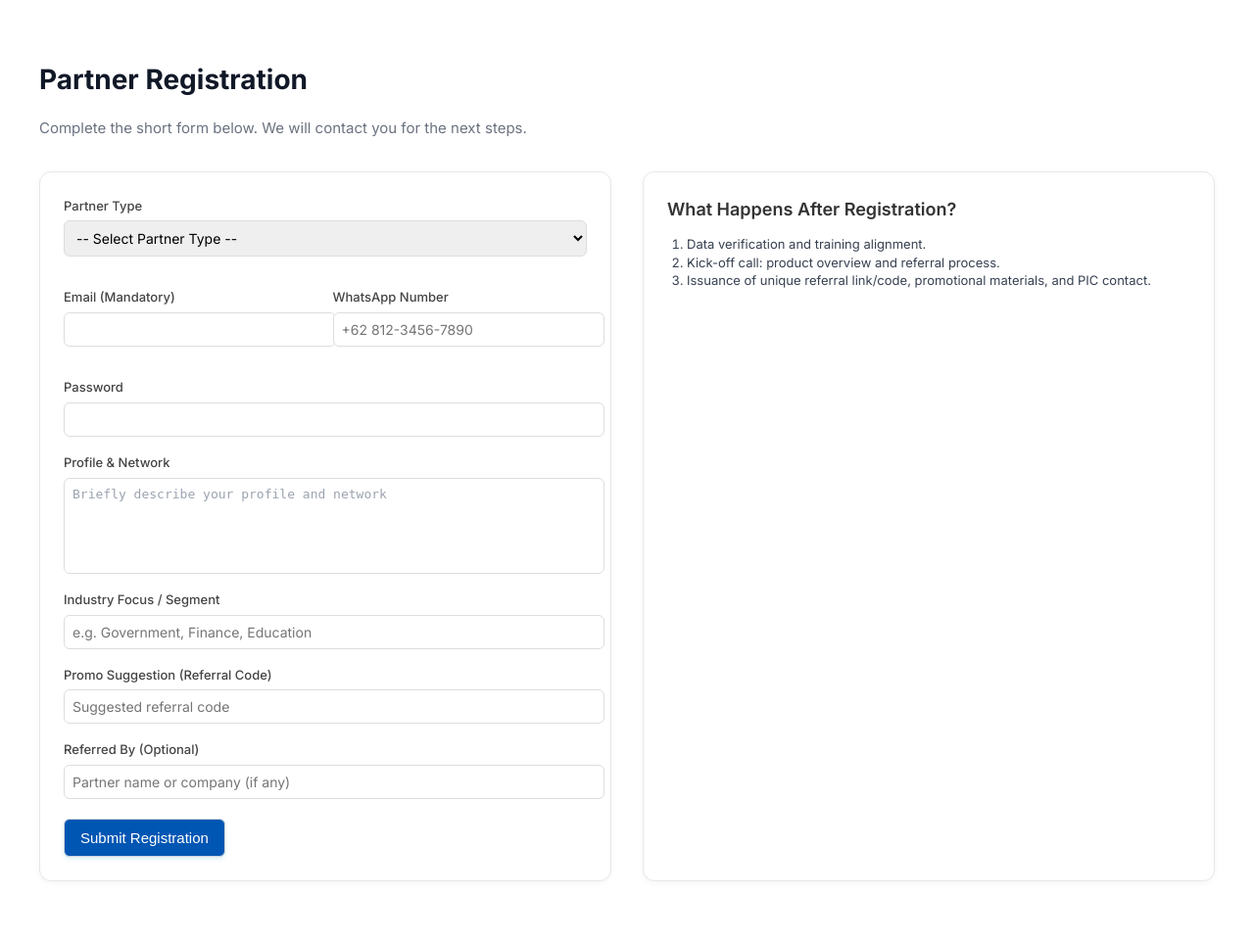
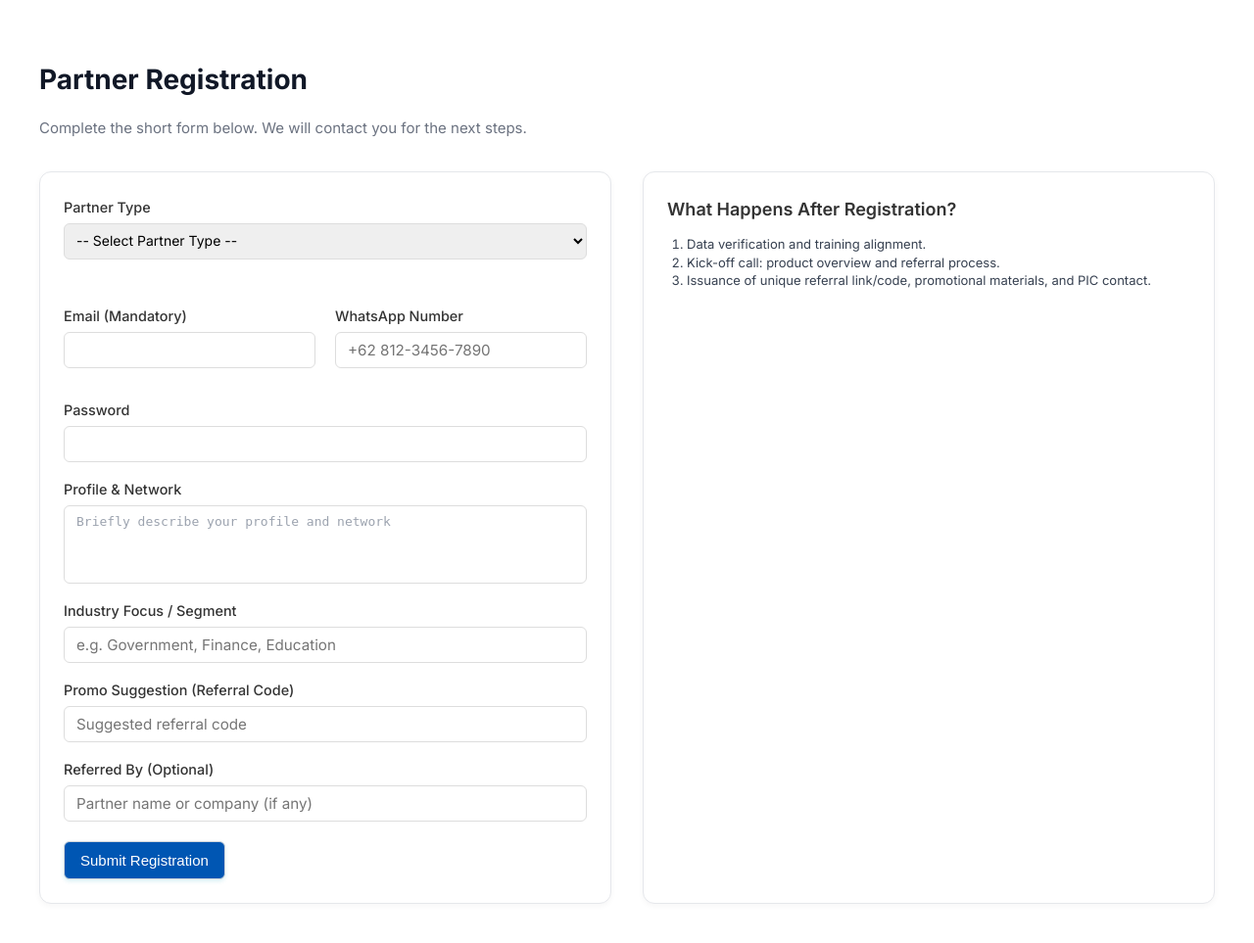
Before and after one commit to Guswann/Rayterton-Partner-Regis, a PHP site: page /input.php in a window 1280 px wide. Shown: the whole page at 98% size. Before the commit the page ends 900 px from the top, so only its background shows below. Run offline with PHP 8.4, Linux system fonts and the light colour scheme.

Commit message:
baru mantap

```diff
--- a/public/input.php
+++ b/public/input.php
@@ -119,22 +119,37 @@ if (isset($_POST['submit'])) {
 
         .form-row {
     display: flex;
-            gap: 15px;
+    gap: 20px; /* Jarak antar kolom: 20px (bisa diatur) */
     margin-bottom: 15px;
+    flex-wrap: wrap; /* Agar responsive di mobile */
 }
 
 .form-group {
     flex: 1;
+    min-width: 200px; /* Minimal lebar agar tidak terlalu kecil di mobile */
 }
 
 label {
     display: block;
     margin-bottom: 5px;
+    font-size: 0.9rem;
     font-weight: 500;
+    color: #333;
 }
 
-        input,
-        textarea,
+input[type="text"],
+input[type="email"],
+input[type="password"],
+textarea {
+    width: 100%;
+    padding: 8px 12px;
+    border: 1px solid #ddd;
+    border-radius: 6px;
+    font-family: 'Inter', sans-serif;
+    font-size: 0.95rem;
+    box-sizing: border-box;
+}
+
 select {
     width: 100%;
     padding: 8px;
@@ -188,34 +203,27 @@ if (isset($_POST['submit'])) {
                         </select>
                     </div>
 
-                    <!-- Row: Code & Name -->
+<!-- Row: Institution Code & Name (side by side) -->
 <div class="form-row">
-                        <!-- For Institution -->
     <div class="form-group institution-only">
         <label>Institution Code</label>
         <input type="text" name="kode_institusi_partner" placeholder="e.g. INST-2024-001" required>
     </div>
-
-                        <!-- For Individual -->
-                        <div class="form-group individual-only">
-                            <label>Promo Code</label>
-                            <input type="text" name="promo_code" placeholder="e.g. PROMO-JOHN2024" required>
-                        </div>
-
-                        <!-- For Institution -->
     <div class="form-group institution-only">
         <label>Institution Name</label>
         <input type="text" name="nama_institusi" placeholder="Company or Institution Name" required>
     </div>
+</div>
 
-                        <!-- For Individual -->
-                        <div class="form-group individual-only">
-                            <label>Full Name</label>
-                            <input type="text" name="nama_lengkap" placeholder="Your Full Name" required>
+<!-- Row: Partner Name (full width, di bawah) -->
+<div class="form-row">
+    <div class="form-group institution-only">
+        <label>Partner Name (PIC)</label>
+        <input type="text" name="nama_partner" placeholder="Person in charge (PIC)" required>
     </div>
 </div>
 
-                    <!-- Contact Info (Common) -->
+<!-- Contact Info (Email & WhatsApp - berdampingan) -->
 <div class="form-row">
     <div class="form-group">
         <label>Email (Mandatory)</label>
```
Lines whose indentation alone changed are shown as unchanged.
